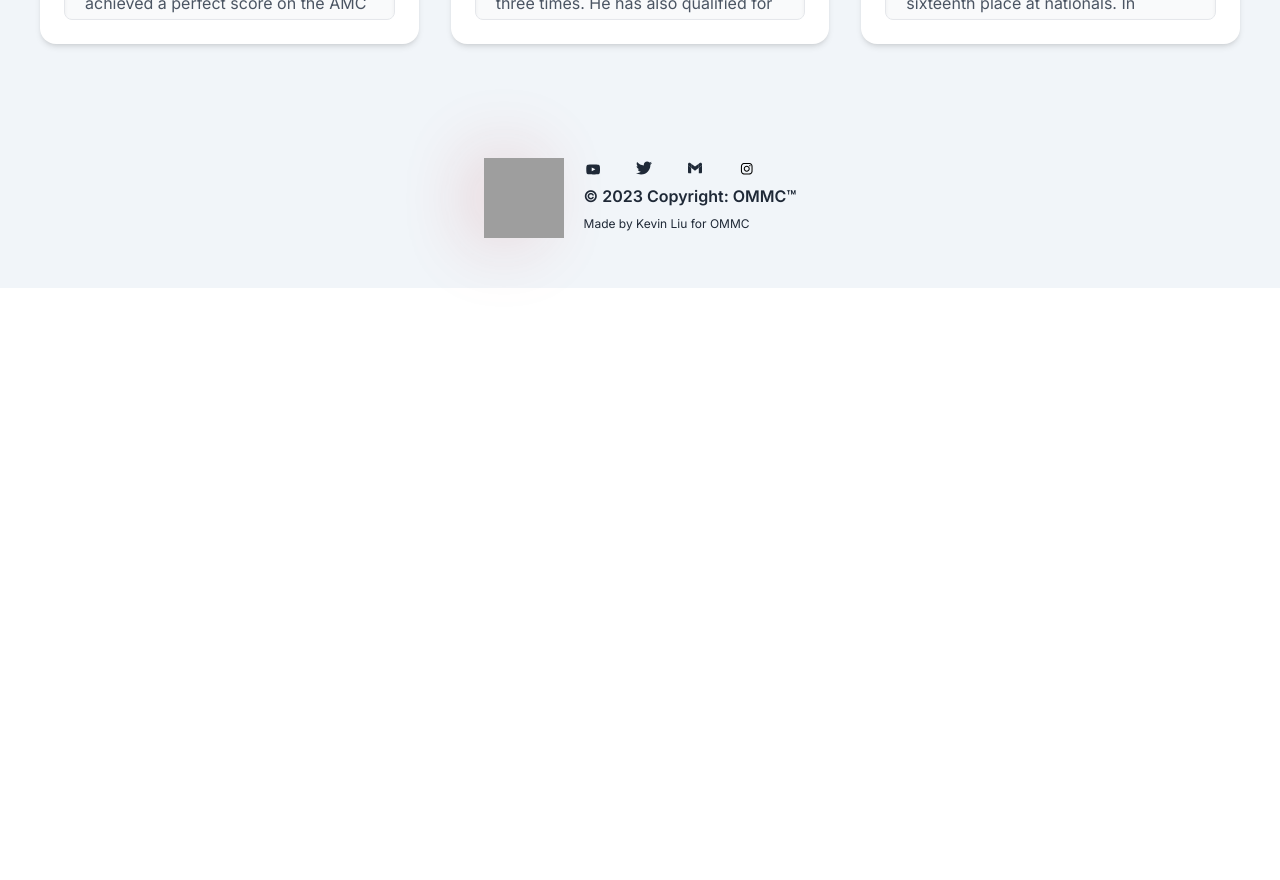
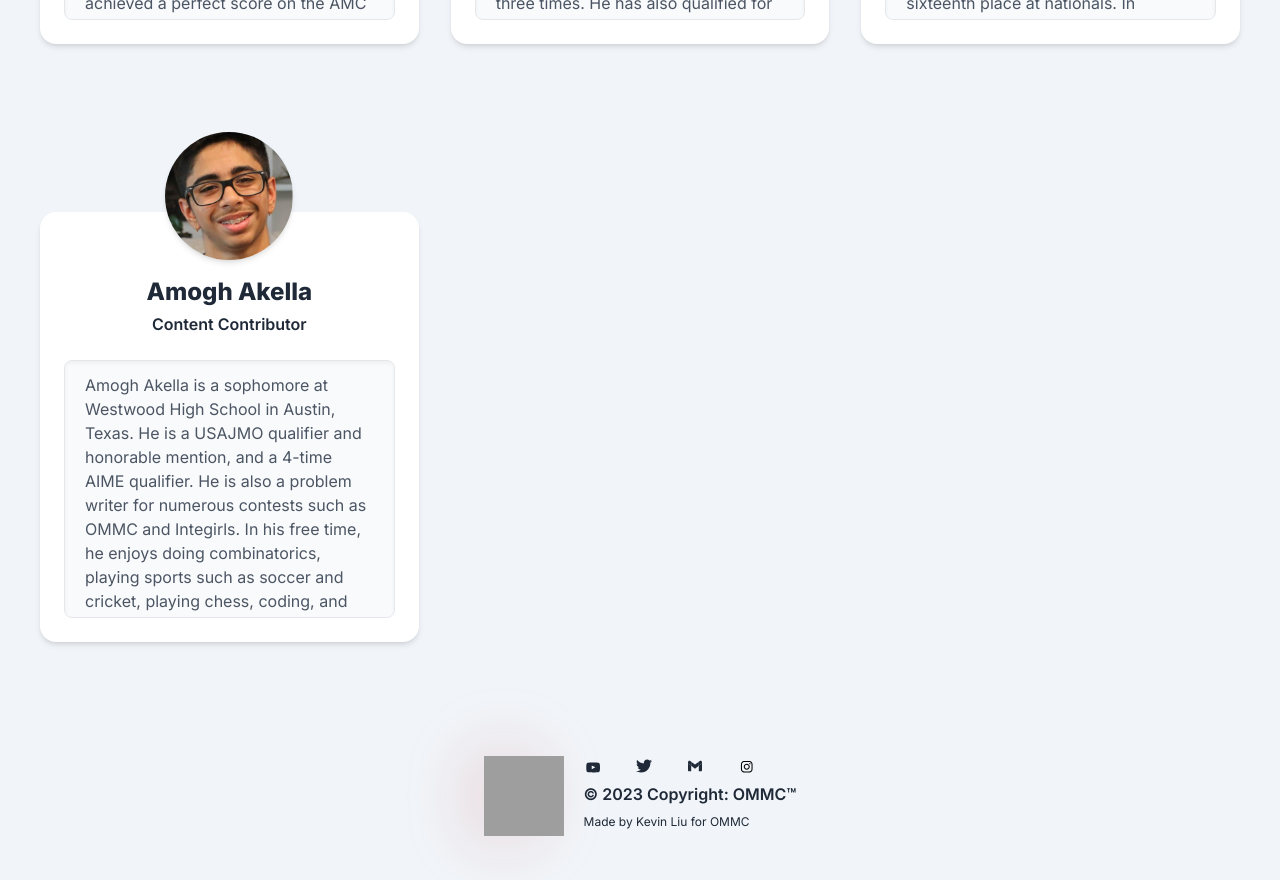
Before and after one commit to Kevin-Liu-01/OMMC-Website, a React (Create React App) app: page /staff in a window 1280 px wide. Shown: the part 4940-5820 px from the top of the page. Before the commit the page ends 5228 px from the top, so only its background shows below. Built offline with nearby package versions, Linux system fonts and the light colour scheme; grey boxes are pictures that could not be loaded; a web font is replaced by a local one.

Commit message:
[Feat] Update staff page

```diff
--- a/src/Pages/Staff.tsx
+++ b/src/Pages/Staff.tsx
@@ -222,6 +222,15 @@ const members = [
     role: "Content Contributor",
     bio: "Rohan is a junior in California who works for OMMC as a content contributor. He attended MOP and started math contests in 2018, when he was in sixth grade. Since then, he has qualified for the AIME three times, and the USAJMO twice, winning it in 2022. He was also part of California's MATHCOUNTS team in 2021, and was sixteenth place at nationals. In addition to math, he likes to play chess and other board games, both with his friends and online. He also enjoys doing extremely weird things no one else would do, such as reading WP:UA. He was a top 20 player in the now-defunct mobile game _Big Bang Racing_.",
   },
+  {
+    id: 25,
+    name: "Amogh Akella",
+    href: "#",
+    imageSrc: "/staff/amogh.png",
+    imageAlt: "Amogh Akella",
+    role: "Content Contributor",
+    bio: "Amogh Akella is a sophomore at Westwood High School in Austin, Texas. He is a USAJMO qualifier and honorable mention, and a 4-time AIME qualifier. He is also a problem writer for numerous contests such as OMMC and Integirls. In his free time, he enjoys doing combinatorics, playing sports such as soccer and cricket, playing chess, coding, and playing the piano. You can find him on discord at hgomamogh and on AoPS at mathboy100.",
+  },
 ];
 export default function Staff(props) {
   return (
```
Also changed, not shown: public/staff/amogh.png (added).
